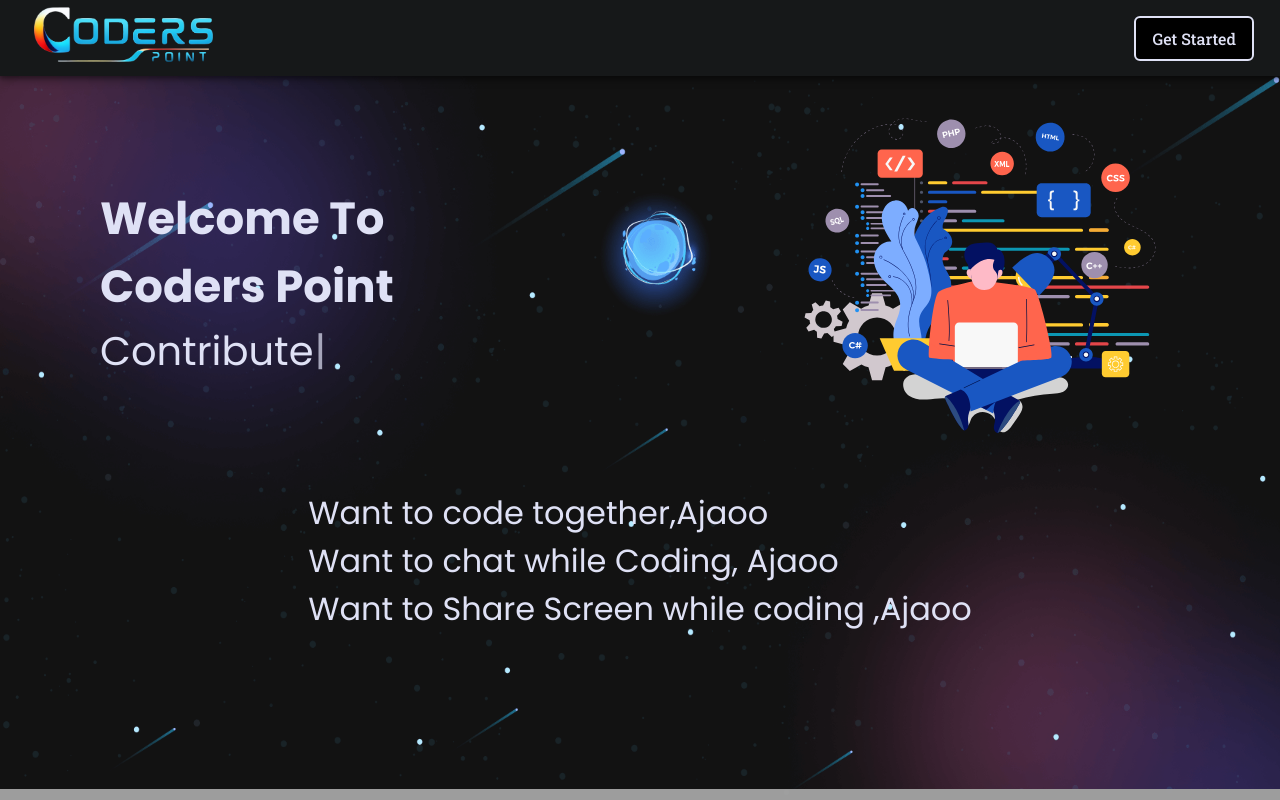
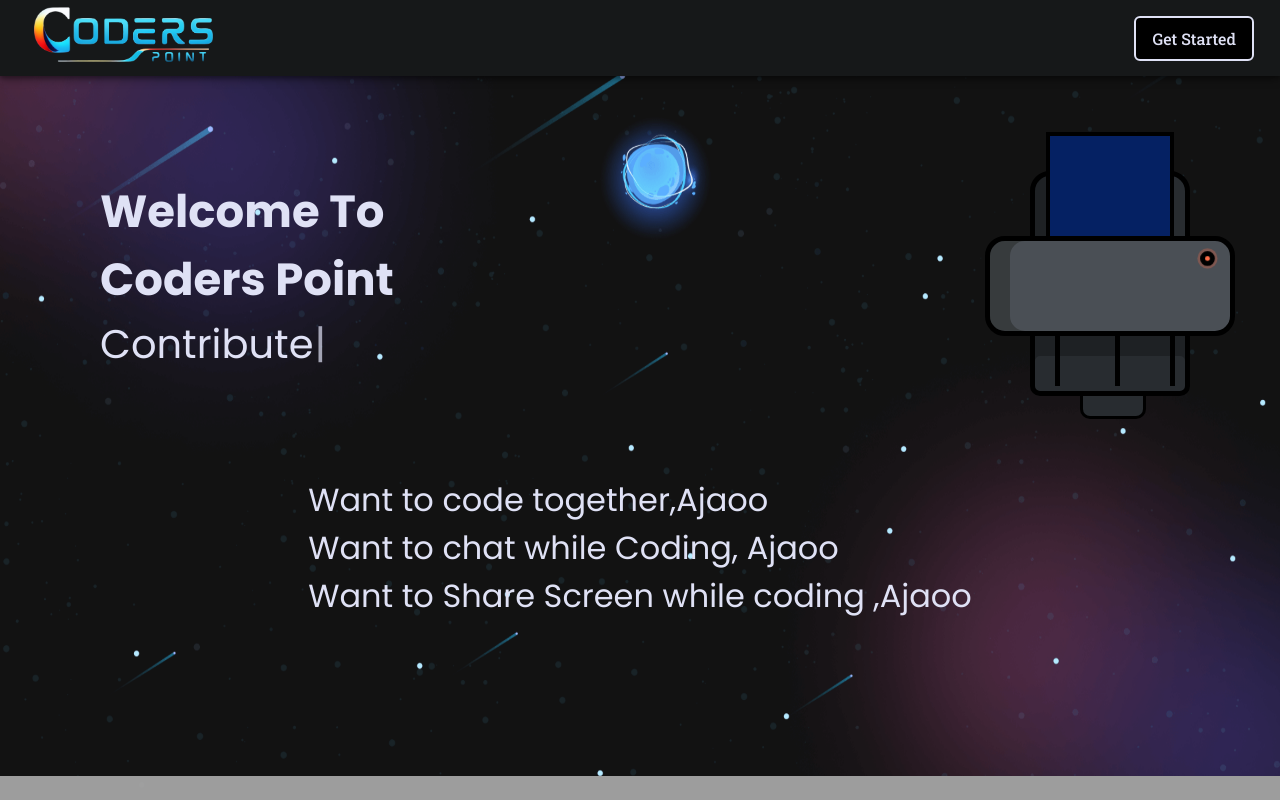
Before and after one commit to KUNJ1311/Coders-Point, a React (Create React App) app in the folder Frontend/: page / in a window 1280 px wide. Shown: the top 800 px of the page. Built offline with nearby package versions, Linux system fonts and the light colour scheme; grey boxes are pictures that could not be loaded.

Commit message:
printer Addition

```diff
--- a/Frontend/src/components/HomePage/Home.css
+++ b/Frontend/src/components/HomePage/Home.css
@@ -41,15 +41,13 @@
 .home {
 	background-color: rgb(32 35 37);
 	display: flex;
+	flex-direction: column;
 	/* align-items: flex-start; */
-	/* height: calc(100vh - 73px); */
 	font-family: var(--second-font);
 }
 
 .home-intro {
-	z-index: 1
-	;
-	width: 100%;
+	z-index: 1;
 	display: flex;
 	flex-direction: row;
 	justify-content: space-between;
@@ -57,6 +55,7 @@
 	margin-inline: 100px;
 	font-size: 30px;
 	color: white;
+	height: 400px;
 }
 
 .title {
@@ -78,15 +77,18 @@
 }
 
 .home-bg{
-	position: absolute;
-	display: flex;
+	position: fixed;
+	top: 0;
+	left: 0;
+	background-size: contain;
 	width: 100%;
 	height: 100%;z-index: 0
 	;
 }
-/* .coders-image{
-	flex: auto;
-} */
+.coders-image{
+	display: flex;
+	justify-content: end;
+}
 .lorem{
 	color: #dfe1f5;
 	z-index: 1;
@@ -264,3 +266,170 @@
 		transform: translate(0);
 	}
 }
+
+/* printer mode */
+
+input#printer-button {
+
+    display: none;
+  }
+
+.printer-animation, .printer {
+    position: relative;
+    top:-35px;
+	right: 35px;
+  }
+
+  .top {
+    position: absolute;
+    background-color: #282c30;
+    width: 160px;
+    height:70px;
+    border-radius: 20px 20px 0 0;
+    border:5px solid black;
+    transform: translate(-50%,-50%);
+    left: 50%;
+    top: 50%;
+    box-shadow: inset 20px 0 #1e2124;
+    z-index:-1;
+  }
+
+  .middle {
+    position: absolute;
+    background-color: #4a4f55;
+    border: 5px solid black;
+    width: 250px;
+    height:100px;
+    border-radius: 20px;
+    top:30px;
+    left:-125px;
+    box-shadow: inset 20px 0 #373b3d;
+    z-index:5;
+  }
+
+  .trace, .trace:before {
+    position: absolute;
+    background-color: #282c30;
+  }
+
+  .trace {
+    border:5px solid black;
+    width: 160px;
+    height: 80px;
+    border-radius: 10px;
+    left:-80px;
+    top:110px;
+    box-shadow: inset 0 35px #1e2124;
+    z-index:2;
+  }
+
+  .trace:before {
+    content:"";
+    width: 60px;
+    height: 20px;
+    border-radius: 0 0 10px 10px;
+    top:75px;
+    left:45px;
+    border-bottom: 3px solid black;
+    border-right: 3px solid black;
+    border-left: 3px solid black;
+  }
+
+  .trace:after {
+    position: absolute;
+    content:"";
+    width: 5px;
+    height: 50px;
+    background-color: black;
+    left: 20px;
+    top:15px;
+    box-shadow: 60px 0 black, 115px 0 black;
+  }
+
+  .paper {
+    position: absolute;
+    border: 7px solid rgb(5, 33, 99);
+	box-shadow: 0px 0px 0px 4px black;
+    background-color: rgb(5, 33, 99);
+    width:120px;
+    height: 140px;
+    top:-70px;
+    left: -60px;
+    z-index:3;
+  }
+
+  .printer-button {
+    position: absolute;
+    z-index:30;
+    border-radius: 50%;
+    border: 5px solid black;
+    background-color: #fd6e49;
+    width:15px;
+    height: 15px;
+    left: 90px;
+    cursor: pointer;
+    top:45px;
+    animation: pulse 1.5s infinite;
+  }
+
+  .printer-button:active {
+    background-color: #52dc97;
+  }
+
+  input#printer-button:checked ~ .paper {
+    animation: print 2.2s linear forwards;
+  }
+
+  input#printer-button:checked ~ .paper:before {
+    animation: display 2.2s linear forwards;
+  }
+
+  @keyframes print {
+    0% {transform: translateY(0);z-index:3;}
+    50% {transform: translateY(200px);z-index:3;}
+    79% {transform: translateY(200px);z-index:3;}
+    90% {transform: translateY(200px) rotateX(-90deg);z-index:3;}
+    95% {transform: translateY(50px) scale(2);z-index:50;}
+    100% {transform: translateY(50px) scale(2);z-index:50;}
+  }
+
+  @keyframes display {
+    0% {opacity:0; transform: scaleY(-1);}
+    28% {opacity:0; transform: scaleY(-1);}
+    40% {opacity:1; transform: scaleY(-1);}
+    80% {opacity:1; transform: scaleY(-1);}
+    95% {opacity:1; transform: scaleY(1);}
+    100% {opacity:1; transform: scaleY(1);}
+  }
+
+  .paper:before {
+    content:"";
+    position: absolute;
+	margin-top: 45px;
+	width: 100%;
+	height: 40%;
+	background-size: contain;
+	background-repeat: no-repeat;
+	background-image: url('http://localhost:3000/static/media/coders.3ff0e8856c032bf4b04b.png');
+    transform: scaleY(-1);
+	font-size: 20px;
+    opacity:0;
+  }
+
+  @keyframes pulse {
+    0% {
+      transform:scale(.9);
+    }
+    70% {
+      transform: scale(1);
+      box-shadow: 0 0 0 3px rgba(253, 110, 73,.3);
+    }
+      100% {
+      transform: scale(.9);
+      box-shadow: 0 0 0 0 rgba(253, 110, 73,.3);
+    }
+  }
+
+  .printer-button:hover {
+    animation: none;
+  }
--- a/Frontend/src/components/HomePage/Home.js
+++ b/Frontend/src/components/HomePage/Home.js
@@ -5,6 +5,7 @@
 import coder from "./g8.svg";
 import { useNavigate } from "react-router-dom";
 import home from "./banner-bg.png"
+import PrinterAnimation from "./PrinterAnimation";
 const Home = () => {
 	const Navigate = useNavigate();
 
@@ -47,10 +48,10 @@
 						</div>
 					</div>
 					<div className="coders-image">
-						<img src={coder} width="400px" height="400px" alt="" />
+						{/* <img src={coder} width="400px" height="400px" alt="" /> */
+						<PrinterAnimation/>}
 					</div>
 				</div>
-			</div>
 			<div className="lorem">
 
 					Want to code together,Ajaoo<br/>
@@ -58,6 +59,7 @@
 					Want to Share Screen while coding ,Ajaoo<br/>
 
 			</div>
+
 			<footer className="footer2">
 				<div className="waves">
 					<div className="wave" id="wave1"></div>
@@ -89,6 +91,7 @@
 				</ul>
 				<p>&copy;2023 CodersPoint | All Rights Reserved</p>
 			</footer>
+			</div>
 		</>
 	);
 };
--- /dev/null
+++ b/Frontend/src/components/HomePage/PrinterAnimation.js
@@ -0,0 +1,24 @@
+import React, { useState } from 'react';
+
+function PrinterAnimation() {
+  const [clicked, setClicked] = useState(false);
+
+  const handleCheckboxChange = () => {
+    setClicked(!clicked);
+  };
+
+  return (
+    <div id="printer-animation" className={clicked ? 'printer-animation clicked' : 'printer-animation'}>
+      <div className="printer">
+        <input id="printer-button" type="checkbox" onChange={handleCheckboxChange} checked={clicked} />
+        <label className="printer-button" htmlFor="printer-button"></label>
+        <div className="top"></div>
+        <div className="middle"></div>
+        <div className="trace"></div>
+        <div className="paper"></div>
+      </div>
+    </div>
+  );
+}
+
+export default PrinterAnimation;
```
